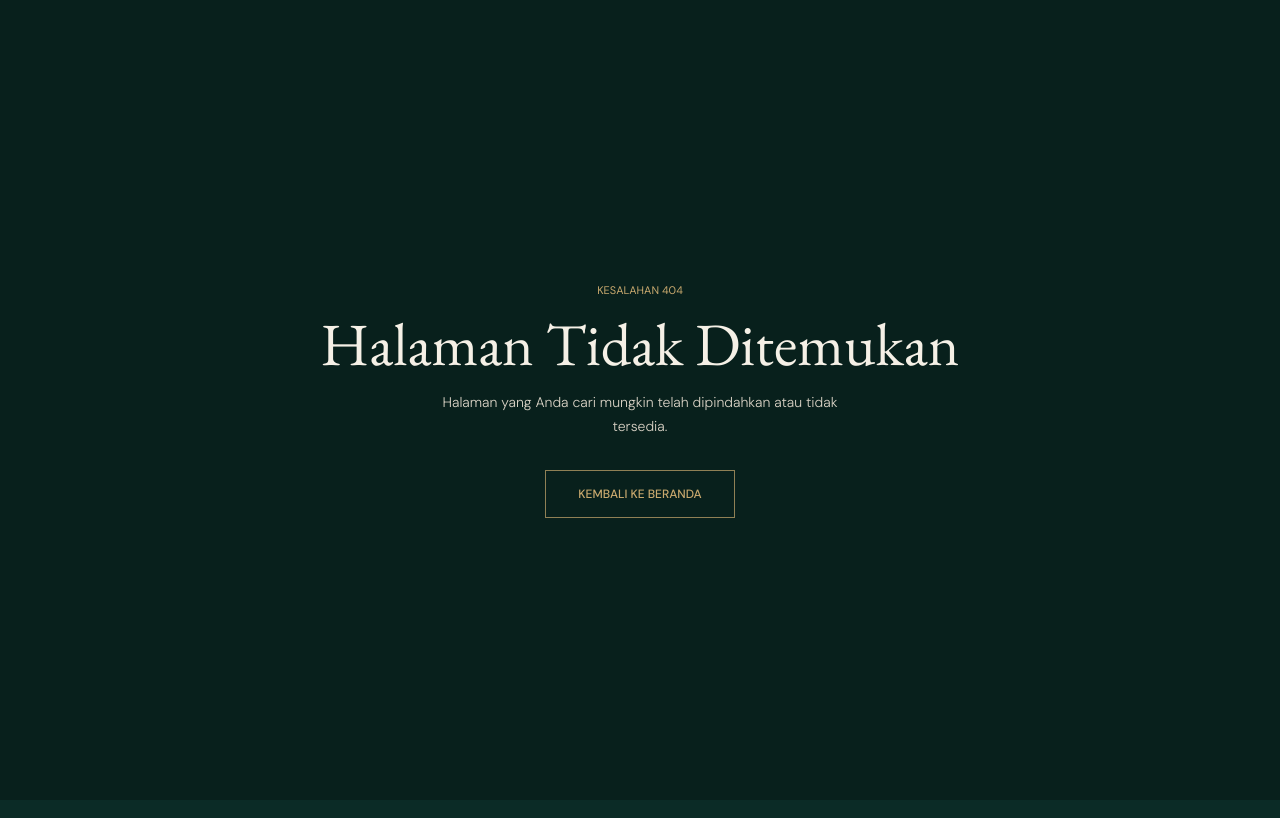
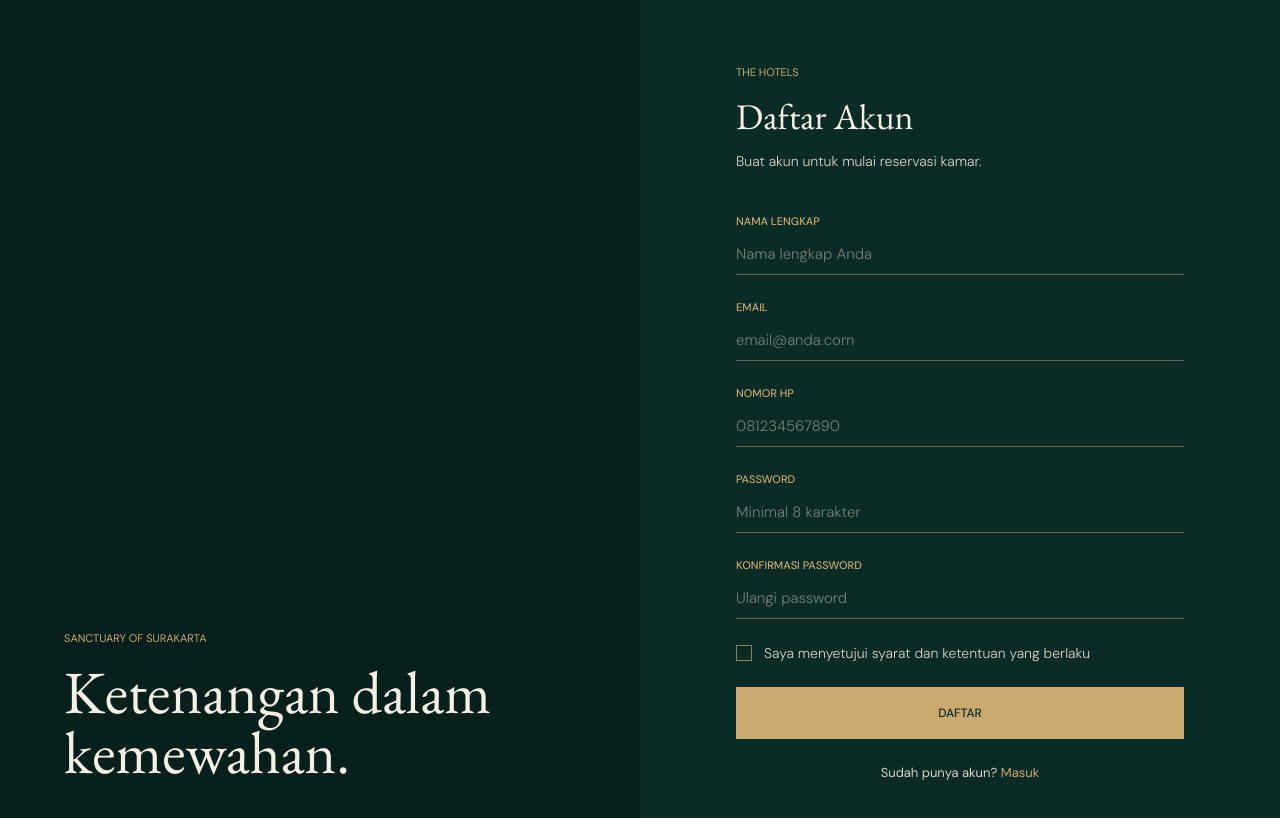
Before and after one commit to Aziz140609/The-Hotels, a Next.js app: page /register in a window 1280 px wide. Before the commit this address had no page. Shown: the top 818 px of the page. Built offline with nearby package versions, Linux system fonts and the light colour scheme.

Commit message:
feat(ui): add login and register pages

```diff
--- /dev/null
+++ b/src/app/(auth)/lupa-password/page.tsx
@@ -0,0 +1,22 @@
+import Link from 'next/link';
+import { SplitAuthLayout } from '@/components/layout/split-auth-layout';
+import { Button } from '@/components/ui/button';
+import { FormField } from '@/components/ui/form-field';
+import { Input } from '@/components/ui/input';
+
+export default function LupaPasswordPage() {
+  return (
+    <SplitAuthLayout title="Lupa Password" subtitle="Masukkan email Anda untuk menerima tautan reset password.">
+      <form className="space-y-6">
+        <FormField id="email" label="Email">
+          <Input id="email" name="email" type="email" autoComplete="email" placeholder="email@anda.com" required />
+        </FormField>
+        <Button type="submit" className="w-full py-4">Kirim Tautan Reset</Button>
+        <p className="text-center text-[13px] text-muted-ivory">
+          Ingat password?{' '}
+          <Link href="/login" className="text-gold hover:text-ivory">Masuk</Link>
+        </p>
+      </form>
+    </SplitAuthLayout>
+  );
+}
--- /dev/null
+++ b/src/app/(auth)/register/page.tsx
@@ -0,0 +1,36 @@
+import Link from 'next/link';
+import { SplitAuthLayout } from '@/components/layout/split-auth-layout';
+import { Button } from '@/components/ui/button';
+import { Checkbox } from '@/components/ui/checkbox';
+import { FormField } from '@/components/ui/form-field';
+import { Input } from '@/components/ui/input';
+
+export default function RegisterPage() {
+  return (
+    <SplitAuthLayout title="Daftar Akun" subtitle="Buat akun untuk mulai reservasi kamar.">
+      <form className="space-y-6">
+        <FormField id="nama" label="Nama Lengkap">
+          <Input id="nama" name="nama" autoComplete="name" placeholder="Nama lengkap Anda" required />
+        </FormField>
+        <FormField id="email" label="Email">
+          <Input id="email" name="email" type="email" autoComplete="email" placeholder="email@anda.com" required />
+        </FormField>
+        <FormField id="phone" label="Nomor HP">
+          <Input id="phone" name="no_hp" type="tel" autoComplete="tel" placeholder="081234567890" />
+        </FormField>
+        <FormField id="password" label="Password">
+          <Input id="password" name="password" type="password" autoComplete="new-password" placeholder="Minimal 8 karakter" required />
+        </FormField>
+        <FormField id="konfirmasi" label="Konfirmasi Password">
+          <Input id="konfirmasi" name="konfirmasi" type="password" autoComplete="new-password" placeholder="Ulangi password" required />
+        </FormField>
+        <Checkbox id="setuju" label="Saya menyetujui syarat dan ketentuan yang berlaku" />
+        <Button type="submit" className="w-full py-4">Daftar</Button>
+        <p className="text-center text-[13px] text-muted-ivory">
+          Sudah punya akun?{' '}
+          <Link href="/login" className="text-gold hover:text-ivory">Masuk</Link>
+        </p>
+      </form>
+    </SplitAuthLayout>
+  );
+}
```
